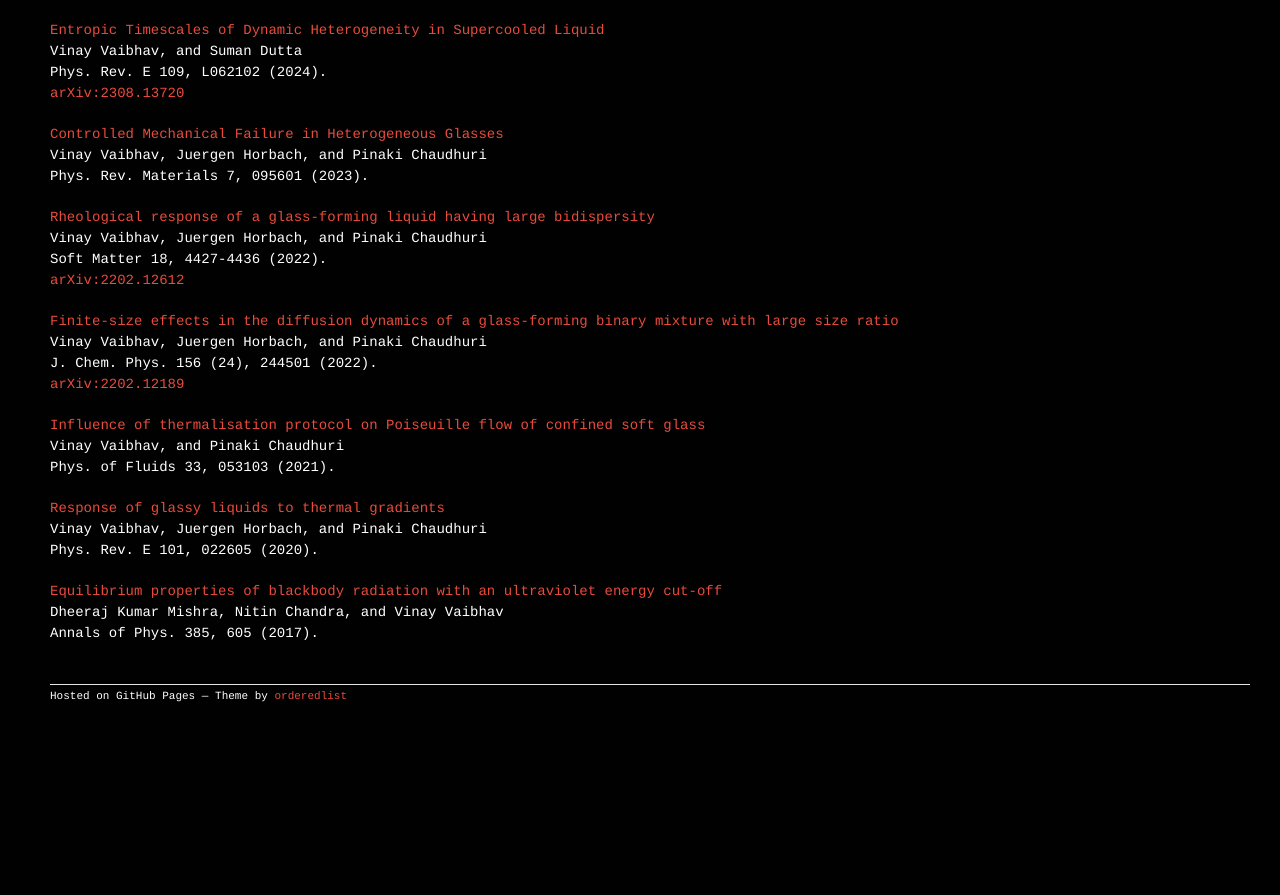
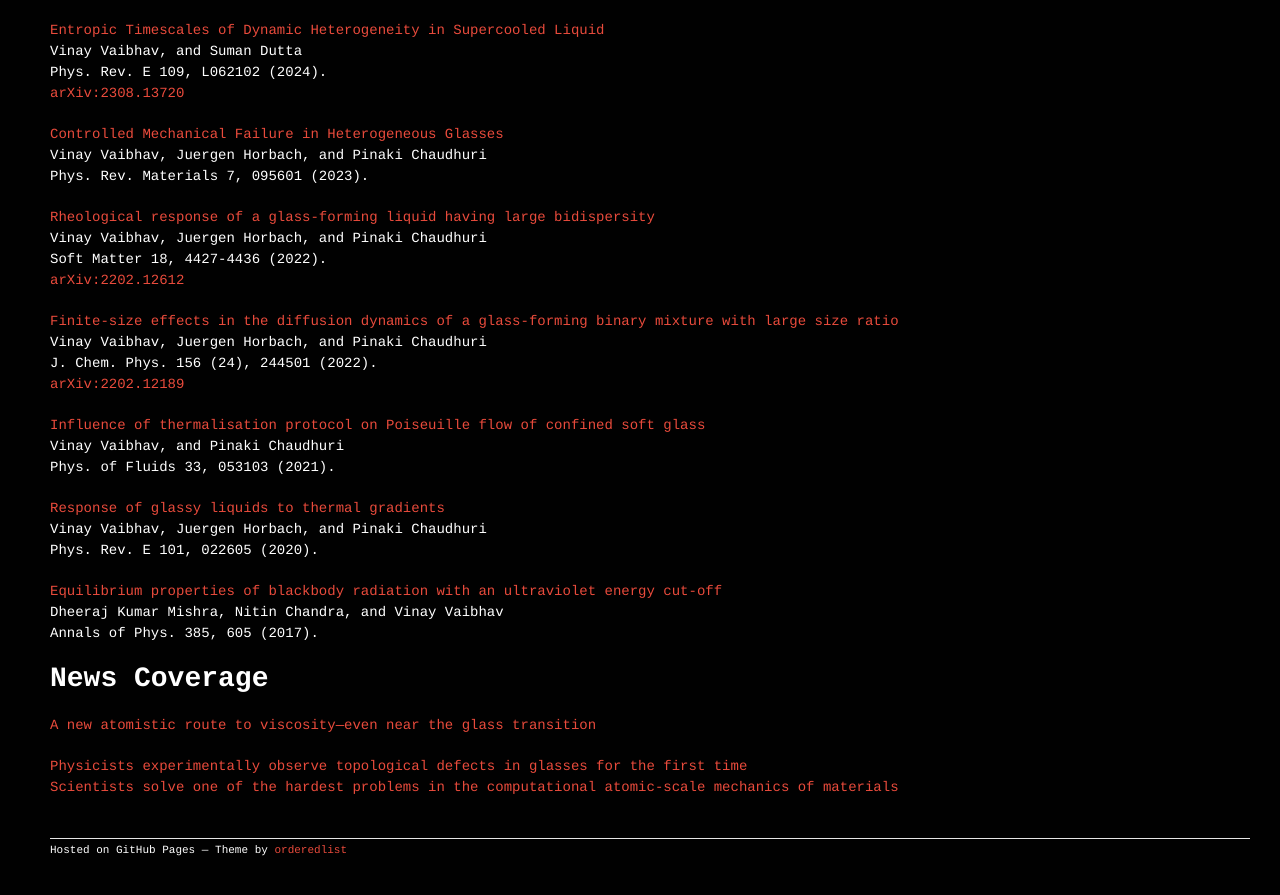
Before and after one commit to vinayphys/vinayphys.github.io, a Jekyll site: the page built from Publications.md, in a window 1280 px wide and 900 px high, scrolled down 1173 px. Shown: the top 895 px of the window. Built offline with Jekyll 4.4.1, drawn with Linux system fonts in a browser that asks for light colours; our own code applies the rules of GitHub Pages for plain Markdown files; a script that is not in the unit is left out; before the commit the page ends 1919 px from its top, so only the background shows below that.

Commit message:
Update Publications.md

```diff
--- a/Publications.md
+++ b/Publications.md
@@ -66,3 +66,10 @@ Phys. Rev. E 101, 022605 (2020).
 [Equilibrium properties of blackbody radiation with an ultraviolet energy cut-off](https://doi.org/10.1016/j.aop.2017.08.004)
 Dheeraj Kumar Mishra, Nitin Chandra, and Vinay Vaibhav
 Annals of Phys. 385, 605 (2017).
+
+
+# News Coverage
+[A new atomistic route to viscosity—even near the glass transition](https://phys.org/news/2025-06-atomistic-route-viscosity-glass-transition.html)
+
+[Physicists experimentally observe topological defects in glasses for the first time](https://phys.org/news/2025-01-physicists-experimentally-topological-defects-glasses.html)
+[Scientists solve one of the hardest problems in the computational atomic-scale mechanics of materials](https://phys.org/news/2024-12-scientists-hardest-problems-atomic-scale.html)
```
